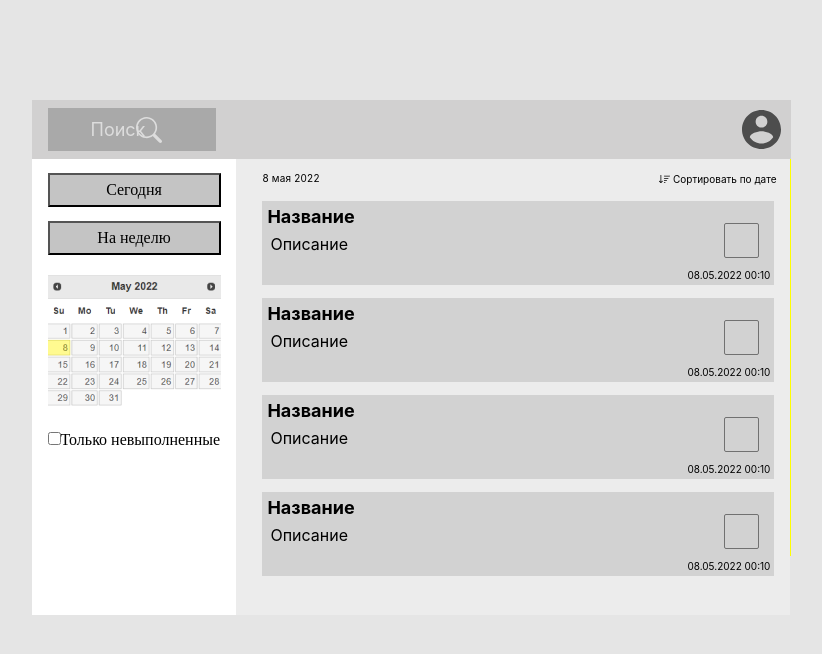
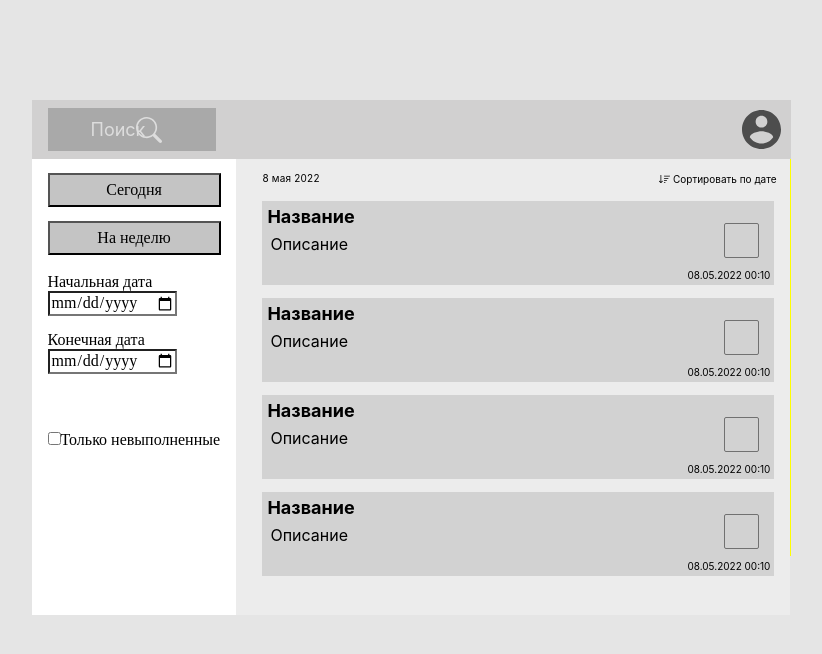
Before and after one commit to VladimirBvt/todoo-list, a React (Create React App) app: page / in a window 1280 px wide. Shown: the top 654 px of the page, without its empty margins (229-1051 px from the left). Built offline with nearby package versions, Linux system fonts and the light colour scheme.

Commit message:
Создает элементы, принимающие даты. Типизирует задачи. WIP: ошибка в закомментированном запросе к серверу в компоненте App.

```diff
--- a/src/components/calendar/calendar.css
+++ b/src/components/calendar/calendar.css
@@ -1,6 +1,9 @@
 .calendar {
     width: 173px;
     height: 135px;
-    background: url('../../images/calendar.png');
     margin-top: 18px;
 }
+
+.date-name {
+    margin-top: 15px;
+}
--- a/src/components/calendar/calendar.tsx
+++ b/src/components/calendar/calendar.tsx
@@ -3,5 +3,13 @@ import {FC} from 'react';
 
 export const Calendar:FC = () => {
     return <div className='calendar'>
+        <div>
+            <label>Начальная дата</label>
+            <input type='date'/>
+        </div>
+        <div className='date-name'>
+            <label>Конечная дата</label>
+            <input type='date'/>
+        </div>
     </div>
 }
--- a/src/components/section-filter/section-filter.tsx
+++ b/src/components/section-filter/section-filter.tsx
@@ -12,6 +12,5 @@ export const SectionFilter:FC = () => {
             <input type='checkbox' id='unfulfilled'/>
             <label htmlFor='unfulfilled'>Только невыполненные</label>
         </div>
-
     </section>
 }
```
Also changed, not shown: src/components/App.tsx (+42 -0 lines), src/types/data.ts (+10 -5 lines).
